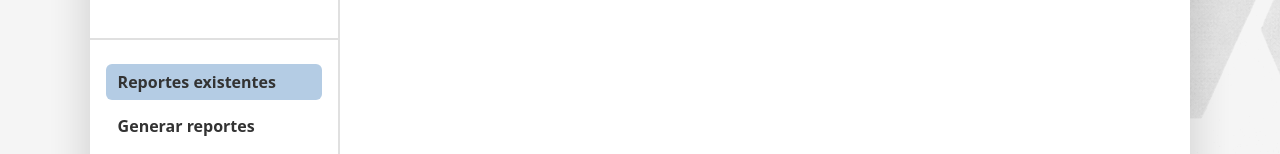
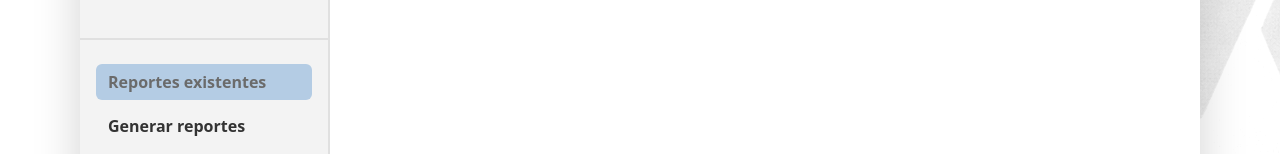
Before and after one commit to pmont4/risk_focus_app, a React (Vite) app: page /evaluate in a window 1280 px wide. Shown: the part 242-396 px from the top of the page. Built offline with nearby package versions, Linux system fonts and the light colour scheme; no server answers.

Commit message:
Modifying overall layout.

```diff
--- a/src/components/MainModal.jsx
+++ b/src/components/MainModal.jsx
@@ -14,52 +14,28 @@ export const MainModal = () => {
                 left: 0,
                 width: '100vw',
                 height: '100vh',
-                backgroundColor: 'rgba(0, 0, 0, 0.04)',
+                backgroundColor: 'rgba(0, 0, 0, 0.001)',
                 zIndex: 1050,
                 display: 'flex',
                 alignItems: 'center',
                 justifyContent: 'center'
             }}>
-                <div className="bg-white shadow-lg rounded-4 d-flex user-select-none" style={{
-                    width: '86vw',
+                <div className="shadow-lg rounded-3 d-flex user-select-none" style={{
+                    width: '87.5vw',
                     height: '83vh',
-                    overflow: 'hidden'
+                    overflow: 'hidden',
+                    backgroundColor: '#f3f3f3ff'
                 }}>
                     <SideMenuNav setView={setView} />
                     {/* MAIN CONTENT */}
                     <div style={{
                         flex: 1,
-                        padding: '2rem',
+                        padding: '1.8rem',
                         overflowY: 'auto',
                         backgroundColor: '#ffffff'
                     }}>
-                        {/* Renderizado condicional basado en la opción seleccionada (estado 'view') */}
                         {view === 'view_reports' && (
                             <ReportListView />
-                        )}
-                        {view === 'view_daily_reports' && (
-                            <div>
-                                <h2>Reportes Diarios</h2>
-                                <p>Aquí puedes ver y gestionar los reportes del día.</p>
-                            </div>
-                        )}
-                        {view === 'view_weekly_reports' && (
-                            <div>
-                                <h2>Reportes Semanales</h2>
-                                <p>Aquí puedes ver el resumen semanal de actividades.</p>
-                            </div>
-                        )}
-                        {view === 'view_inventory' && (
-                            <div>
-                                <h2>Inventario</h2>
-                                <p>Gestión del inventario actual.</p>
-                            </div>
-                        )}
-                        {view === 'view_settings' && (
-                            <div>
-                                <h2>Configuración</h2>
-                                <p>Ajustes generales del sistema.</p>
-                            </div>
                         )}
                     </div>
 
@@ -67,4 +43,5 @@ export const MainModal = () => {
             </div>
         </>
     );
+
 }
--- a/src/components/SideMenuNav.jsx
+++ b/src/components/SideMenuNav.jsx
@@ -29,7 +29,6 @@ export const SideMenuNav = ({ setView }) => {
             ]
         }
     ];
-
 
     return (
         <>
@@ -64,11 +63,11 @@ export const SideMenuNav = ({ setView }) => {
                             }}
                             style={{
                                 backgroundColor: activeView === item.id || (item.subItems && item.subItems.some(subItem => subItem.id === activeView)) ? '#b4cce4ff' : 'transparent',
-                                color: '#333'
+                                color: activeView === item.id || (item.subItems && item.subItems.some(subItem => subItem.id === activeView)) ? '#6b6b6bff' : '#333'
                             }}
                             onMouseOver={(e) => {
                                 if (activeView !== item.id && !(item.subItems && item.subItems.some(subItem => subItem.id === activeView))) {
-                                    e.target.style.backgroundColor = '#f1f3f5';
+                                    e.target.style.backgroundColor = '#dadadaff';
                                 }
                             }}
                             onMouseOut={(e) => {
@@ -98,7 +97,7 @@ export const SideMenuNav = ({ setView }) => {
                                         }}
                                         onMouseOver={(e) => {
                                             if (activeView !== subItem.id) {
-                                                e.target.style.backgroundColor = '#f1f3f5';
+                                                e.target.style.backgroundColor = '#dadadaff';
                                             }
                                         }}
                                         onMouseOut={(e) => {
--- a/src/components/views/ReportListView.jsx
+++ b/src/components/views/ReportListView.jsx
@@ -20,11 +20,8 @@ export const ReportListView = () => {
             {reportList.length === 0 ? (
                 <p>No hay reportes disponibles.</p>
             ) : (
-                reportList.map((report, index) => (
-                    <div key={index} className="card p-3 shadow-sm">
-                        <pre className="mb-0">{JSON.stringify(report, null, 2)}</pre>
-                    </div>
-                ))
+                <>
+                </>
             )}
         </div>
     );
```
